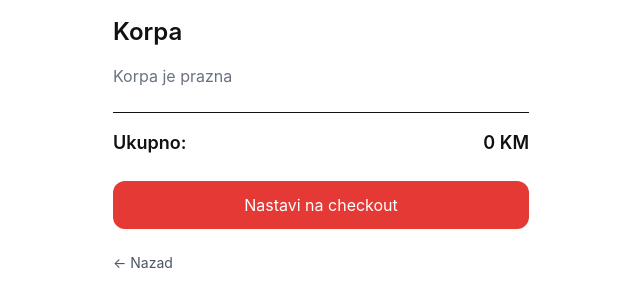
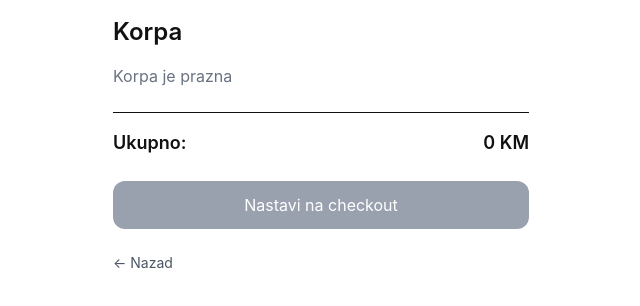
Before and after one commit to laststonedjs/kuhinjica-app, a React (Vite) app: page /cart in a window 1280 px wide. Shown: the top 306 px of the page, without its empty margins (319-959 px from the left). Built offline with nearby package versions, Linux system fonts and the light colour scheme.

Commit message:
fix UI checkout button when basket is empty

```diff
--- a/src/pages/Cart.tsx
+++ b/src/pages/Cart.tsx
@@ -6,6 +6,7 @@ const Cart = () => {
   const increase = useCartStore((state) => state.increaseQuantity)
   const decrease = useCartStore((state) => state.decreaseQuantity)
   const navigate = useNavigate()
+  const isEmpty = items.length === 0
 
   const totalPrice = items.reduce(
     (sum, item) => sum + item.price * item.quantity,
@@ -63,7 +64,10 @@ const Cart = () => {
       {/* CHECKOUT */}
       <button
         onClick={() => navigate("/checkout")}
-        className="mt-6 w-full bg-[#E53935] text-white py-3 rounded-xl"
+        disabled={isEmpty}
+        className={`mt-6 w-full py-3 rounded-xl text-white ${
+          isEmpty ? "bg-gray-400 cursor-not-allowed" : "bg-[#E53935]"
+        }`}
       >
         Nastavi na checkout
       </button>
```
